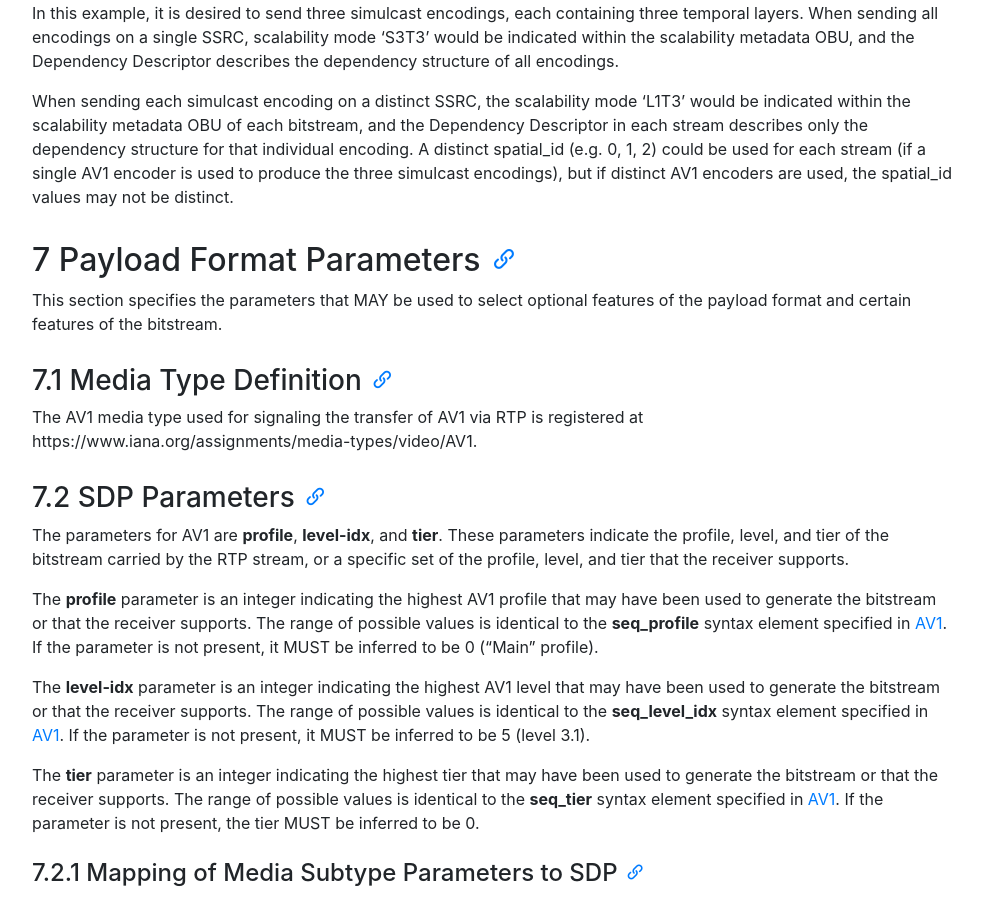
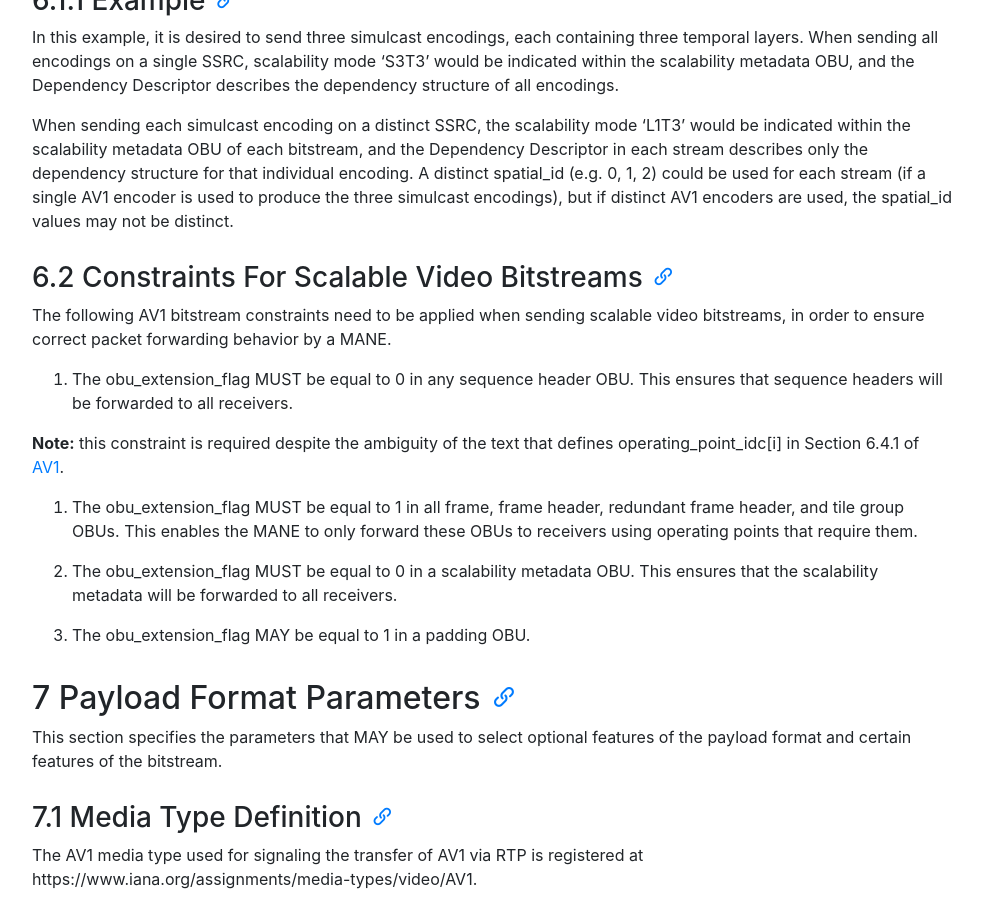
Before and after one commit to AOMediaCodec/av1-rtp-spec, a Jekyll site: the page built from index.md, in a window 1280 px wide and 900 px high, scrolled down 9734 px. Shown: the whole window, without its empty margins (53-1035 px from the left). Built offline with Jekyll 4.4.1, drawn with Linux system fonts in a browser that asks for light colours; nearby versions of some CDN libraries; some of the changed text lies outside the part shown.

Commit message:
Add section 6.2

```diff
--- a/av1-rtp-spec.md
+++ b/av1-rtp-spec.md
@@ -312,6 +312,21 @@ In this example, it is desired to send three simulcast encodings, each containin
 When sending each simulcast encoding on a distinct SSRC, the scalability mode 'L1T3' would be indicated within the scalability metadata OBU of each bitstream, and the Dependency Descriptor in each stream describes only the dependency structure for that individual encoding. A distinct spatial_id (e.g. 0, 1, 2) could be used for each stream (if a single AV1 encoder is used to produce the three simulcast encodings), but if distinct AV1 encoders are used, the spatial_id values may not be distinct.
 
 
+### 6.2 Constraints For Scalable Video Bitstreams
+
+The following AV1 bitstream constraints need to be applied when sending scalable video bitstreams, in order to ensure correct packet forwarding behavior by a MANE.
+
+1. The  obu_extension_flag MUST be equal to 0 in any sequence header OBU. This ensures that sequence headers will be forwarded to all receivers.
+
+**Note:** this constraint is required despite the ambiguity of the text that defines operating_point_idc[i] in Section 6.4.1 of [AV1].
+
+2. The obu_extension_flag MUST be equal to 1 in all frame, frame header, redundant frame header, and tile group OBUs. This enables the MANE to only forward these OBUs to receivers using operating points that require them.
+
+3. The obu_extension_flag MUST be equal to 0 in a scalability metadata OBU. This ensures that the scalability metadata will be forwarded to all receivers.
+
+4. The obu_extension_flag MAY be equal to 1 in a padding OBU.
+
+
 ## 7 Payload Format Parameters
 
 This section specifies the parameters that MAY be used to select optional features of the payload format and certain features of the bitstream.
```
